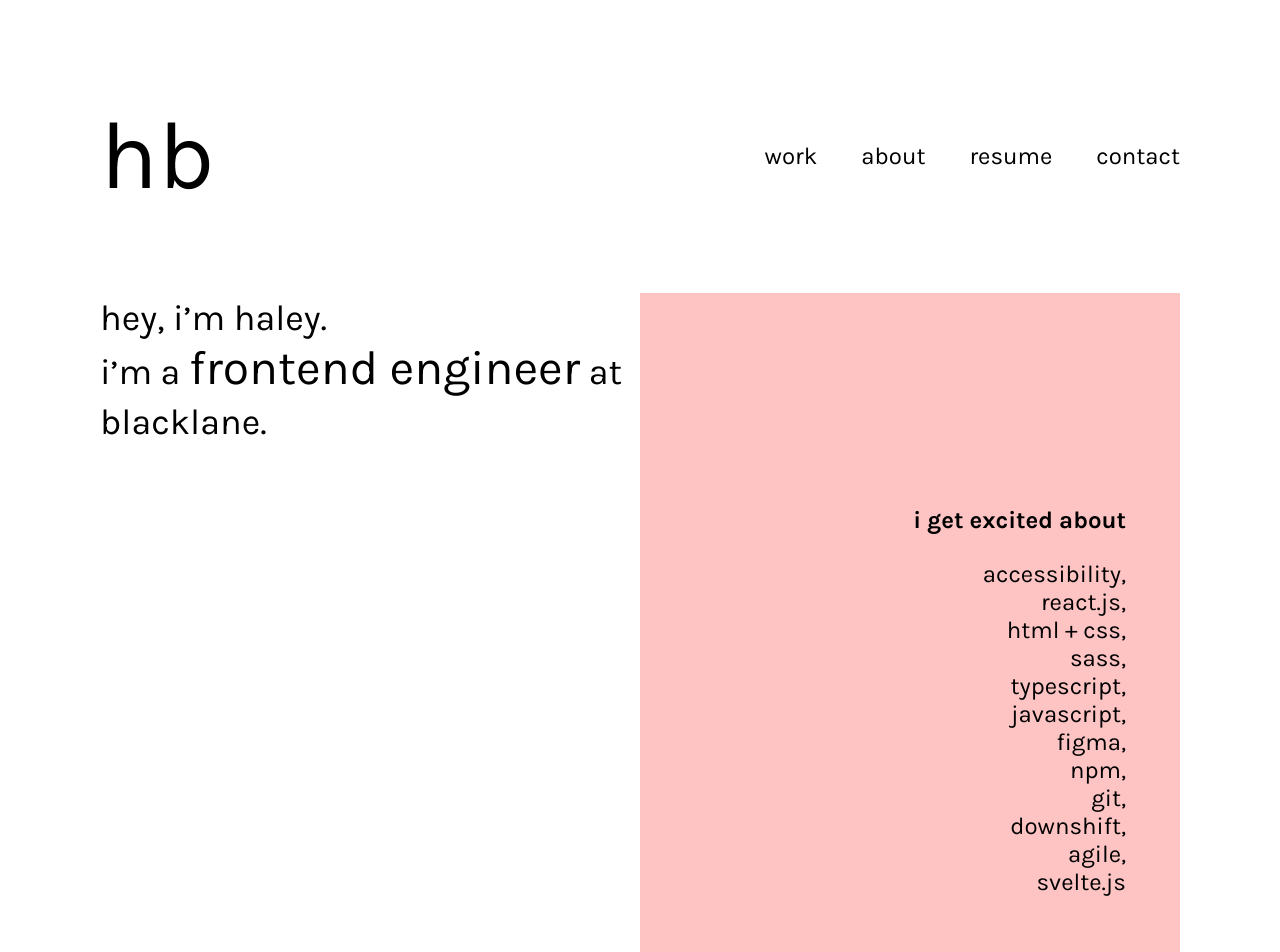
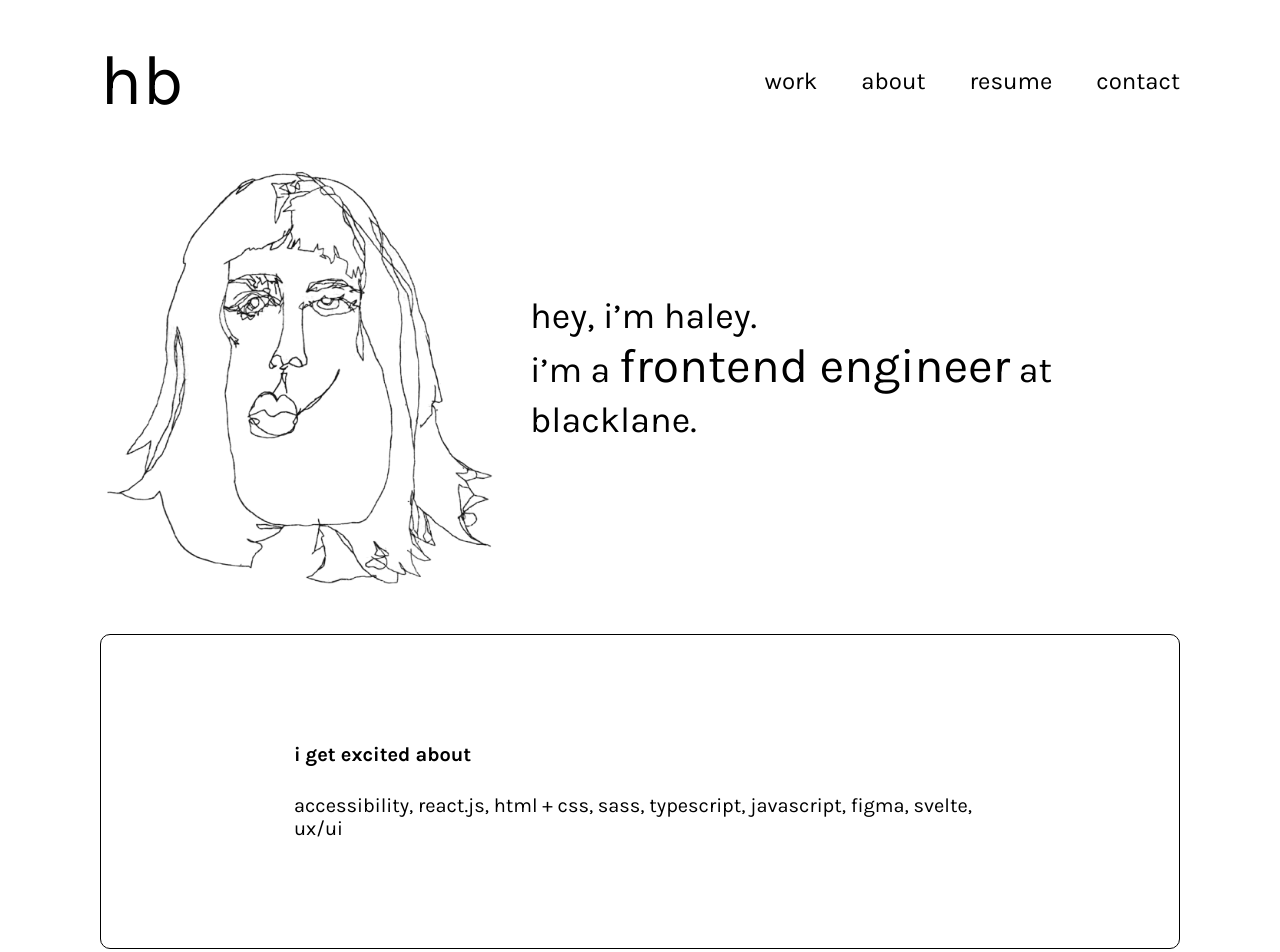
Before and after one commit to haleybarlar/my-portfolio, a React (Create React App) app: page / in a window 1280 px wide. Shown: the top 952 px of the page. Built offline with nearby package versions, Linux system fonts and the light colour scheme.

Commit message:
rebranded

```diff
--- a/src/components/Home.jsx
+++ b/src/components/Home.jsx
@@ -7,31 +7,26 @@ export default function Home() {
     <div className="home">
       <div className="main">
         <div className="greeting">
-          <h1>hey, i’m haley.</h1>
-          <h2>
-            i’m a <span>frontend engineer</span> at blacklane.
-          </h2>
+          <img
+            src='./blindContour.png'
+            alt='Illustration of a woman'
+          />
+          <div className='words'>
+            <h1>hey, i’m haley.</h1>
+            <h2>
+              i’m a <span>frontend engineer</span> at blacklane.
+            </h2>
+          </div>
         </div>
         <div className="get-excited">
           <h3>i get excited about</h3>
           <div className="list">
-            <p>accessibility,</p>
-            <p>react.js,</p>
-            <p>html + css,</p>
-            <p>sass,</p>
-            <p>typescript,</p>
-            <p>javascript,</p>
-            <p>figma,</p>
-            <p>npm,</p>
-            <p>git,</p>
-            <p>downshift,</p>
-            <p>agile,</p>
-            <p>svelte.js</p>
+            <p>accessibility, react.js, html + css, sass, typescript, javascript, figma, svelte, ux/ui</p>
           </div>
         </div>
       </div>
       <div className="cta">
-        <Link to="/work">see some of my work -></Link>
+        <Link to="/work">see some of my work</Link>
       </div>
     </div>
   );
--- a/src/components/HomemadeBurger.jsx
+++ b/src/components/HomemadeBurger.jsx
@@ -1,5 +1,4 @@
 import React from "react";
-import { Link } from "react-router-dom";
 import "../css/homemadeburger.scss";
 
 export default function HomemadeBurger(props) {
--- a/src/components/Work.jsx
+++ b/src/components/Work.jsx
@@ -24,7 +24,7 @@ export default function Work(props) {
 
   const allProjects =
     projects &&
-    projects.map((project) => {
+    projects.reverse().map((project) => {
       return (
         <div className="project">
           <div className="images">
--- a/src/css/about.scss
+++ b/src/css/about.scss
@@ -3,8 +3,9 @@
   padding-bottom: 40px;
 
   .img-border {
-    background-color: #fec4c4;
-    padding: 60px;
+    border: 1px solid black;
+    border-radius: 10px;
+    padding: 40px;
   }
 
   p {
@@ -17,10 +18,7 @@
   .about {
     .paragraphs {
       padding-top: 30px;
-      p {
-        font-size: 20px;
-        line-height: 28px;
-      }
+      align-self: center;
     }
   }
 }
@@ -43,9 +41,9 @@
       padding-top: 0px;
       padding-left: 30px;
 
-      p {
-        font-size: 24px;
-      }
+      // p {
+      //   font-size: 24px;
+      // }
 
       p:first-child {
         padding-top: 0;
--- a/src/css/footer.scss
+++ b/src/css/footer.scss
@@ -1,6 +1,7 @@
 .footer {
   border-top: 1px solid #e0e0e0;
   padding-top: 44px;
+  margin-top: 44px;
   display: flex;
   justify-content: center;
   padding-bottom: 100px;
--- a/src/css/home.scss
+++ b/src/css/home.scss
@@ -1,52 +1,60 @@
 .home {
-  padding-top: 81px;
-  padding-bottom: 131px;
+  padding-top: 30px;
 
+  .main {
     .greeting {
-    padding-bottom: 52px;
+      display: flex;
+
+      .words {
+        padding-left: 20px;
 
         h1,
         h2 {
-      font-size: 36px;
+          font-size: 26px;
           line-height: 50px;
         }
 
         span {
-      font-size: 48px;
+          font-size: 36px;
+        }
+      }
+
+      img {
+        width: 200px;
       }
     }
 
     .get-excited {
-    background: #fec4c4;
-    padding: 86px 0;
-    padding-left: 33px;
-    margin: 0 -32px;
+      border: 1px solid black;
+      border-radius: 10px;
+      padding: 70px 35px;
+      margin-top: 50px;
+
+      h3,
+      .list {
+        font-size: 20px;
+      }
 
       h3 {
-      font-size: 24px;
         font-weight: bold;
-      padding-bottom: 26px;
       }
 
-    p {
-      font-size: 24px;
-      line-height: 28px;
+      .list {
+        padding-top: 28px;
       }
     }
-
+  }
   .cta {
-    padding-top: 74px;
-    text-align: left;
+    padding-top: 50px;
 
     a {
-      font-size: 20px;
-      font-weight: bold;
-      text-decoration: none;
       color: black;
+      font-size: 24px;
     }
 
     a:hover {
-      text-decoration: underline;
+      cursor: pointer;
+      text-decoration: none;
     }
   }
 }
@@ -54,9 +62,28 @@
 @media (min-width: 768px) {
   .home {
     .main {
-      .get-excited {
-        margin: 0;
+      .greeting {
+        img {
+          width: 300px;
         }
+
+        .words {
+          align-self: center;
+
+          h1,
+          h2 {
+            font-size: 36px;
+          }
+
+          span {
+            font-size: 48px;
+          }
+        }
+      }
+    }
+
+    .cta {
+      padding-top: 50px;
     }
   }
 }
@@ -64,26 +91,19 @@
 @media (min-width: 1080px) {
   .home {
     .main {
-      display: flex;
+      .greeting {
+        img {
+          width: 400px;
+        }
 
-      .greeting {
-        width: 50%;
+        .words {
+          padding-left: 30px;
+        }
       }
 
       .get-excited {
-        width: 50%;
-        margin: 0;
-        padding: 213px 54px;
-        text-align: right;
-
-        .list {
-          text-align: right;
+        padding: 108px 193px;
       }
     }
   }
-
-    .cta {
-      text-align: left;
 }
-  }
-}
--- a/src/css/homemadeburger.scss
+++ b/src/css/homemadeburger.scss
@@ -1,6 +1,6 @@
 .homemade-burger {
-  height: 100%;
-  width: 100%;
+  height: 70px;
+  width: 70px;
   margin: 0 -30px;
   background: white;
   position: absolute;
--- a/src/css/navbar.scss
+++ b/src/css/navbar.scss
@@ -12,7 +12,7 @@
   }
 
   .logo {
-    font-size: 96px;
+    font-size: 70px;
   }
 
   .hamburger-button {
@@ -23,7 +23,7 @@
     padding: 0;
 
     i {
-      font-size: 110px;
+      font-size: 50px;
     }
   }
 
--- a/src/css/work.scss
+++ b/src/css/work.scss
@@ -1,7 +1,7 @@
 .work {
-  padding-top: 62px;
+  padding-top: 30px;
   display: flex;
-  flex-direction: column-reverse;
+  flex-direction: column;
 
   .project {
     padding-top: 30px;
@@ -46,13 +46,13 @@
   }
 
   .project:last-child {
-    padding-top: 0;
+    border: none;
   }
 }
 
 @media (min-width: 768px) {
   .work {
-    padding-top: 100px;
+    padding-top: 30px;
   }
 }
 
--- a/src/index.css
+++ b/src/index.css
@@ -22,7 +22,7 @@ html {
 
 @media (min-width: 768px) {
   html {
-    margin: 100px 100px;
+    margin: 40px 100px;
   }
 }
 
```
Also changed, not shown: public/blindContour.png (added). Lines whose indentation alone changed are shown as unchanged.
